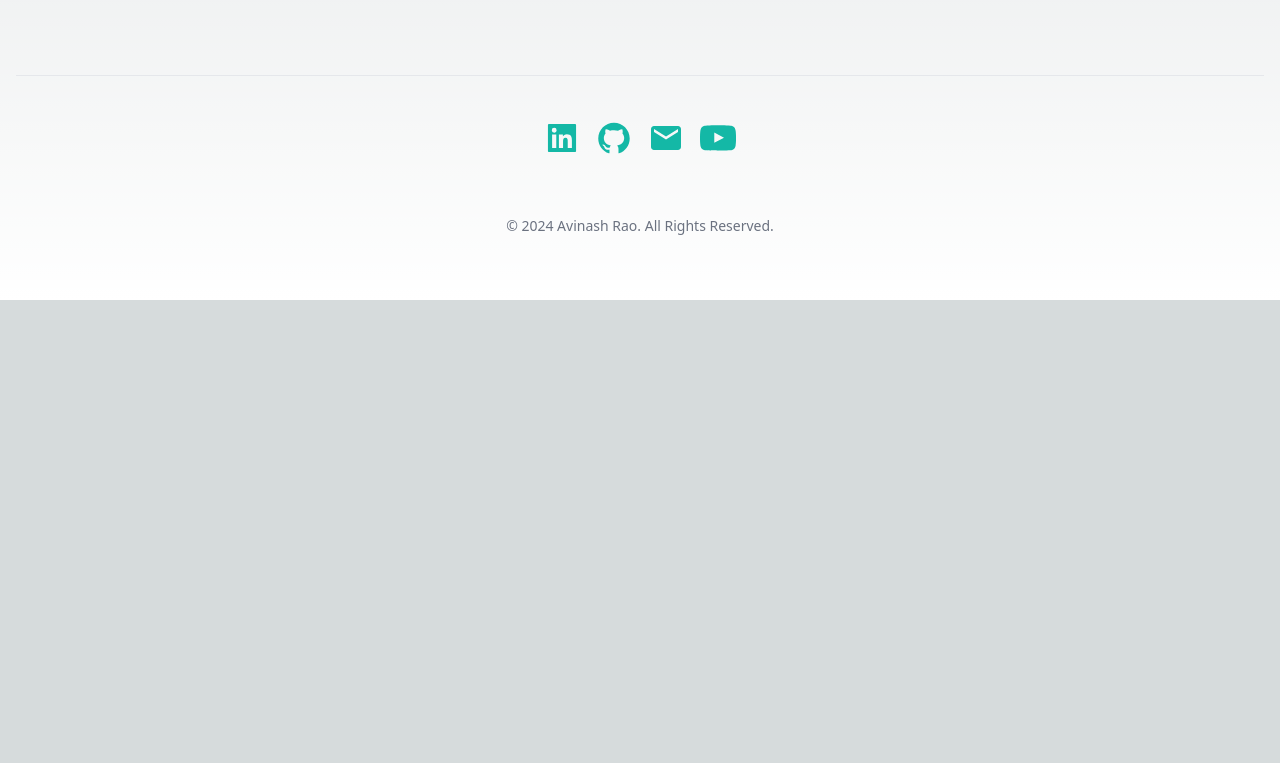
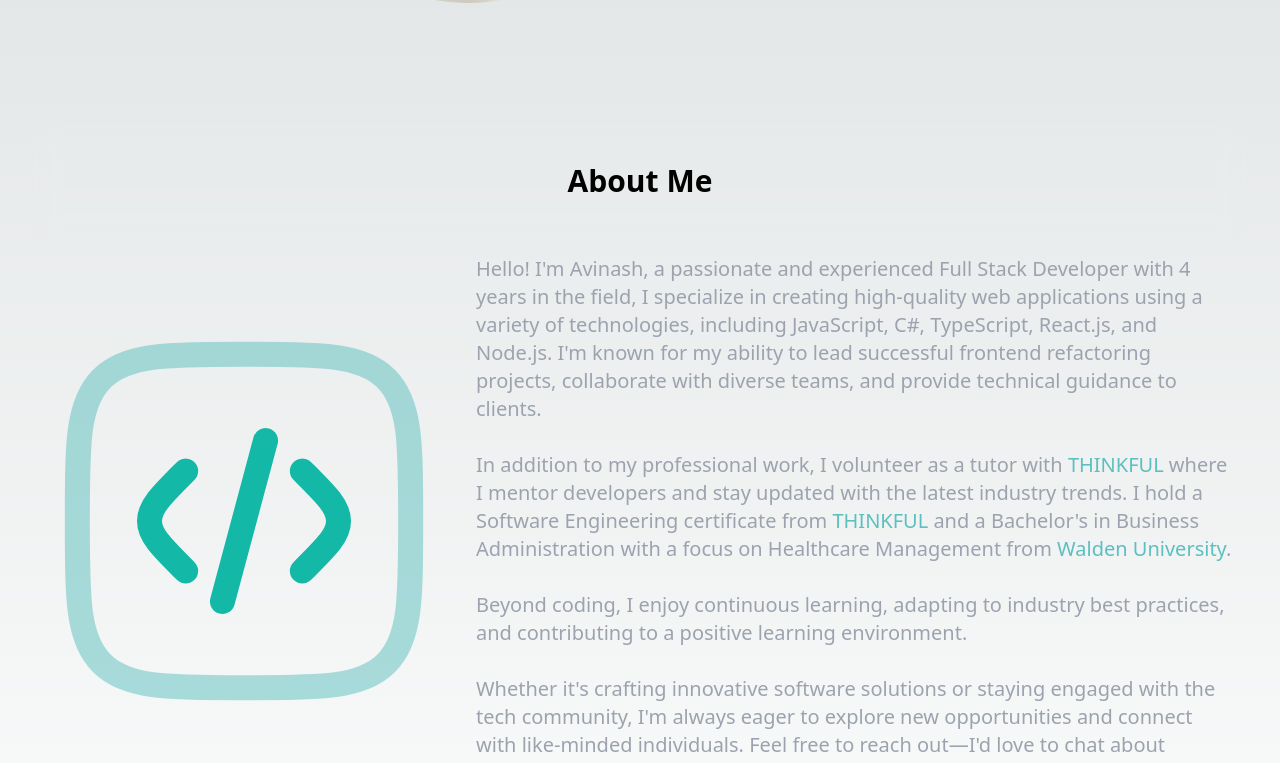
Before and after one commit to avinash7rao/my-site, a Next.js app: page / in a window 1280 px wide. Shown: the part 557-1320 px from the top of the page. Before the commit the page ends 857 px from the top, so only its background shows below. Built offline with nearby package versions, Linux system fonts and the light colour scheme.

Commit message:
added about section. updated styling

```diff
--- /dev/null
+++ b/components/_atoms/Title.tsx
@@ -0,0 +1,17 @@
+import React from "react";
+
+interface Props {
+  title: string;
+}
+
+const Title: React.FC<Props> = ({ title }) => {
+  return (
+    <div>
+      <h3 className='text-3xl font-bold mb-4 text-center py-4 rounded-lg backdrop-blur-md bg-white bg-opacity-25 lg:bg-inherit lg:py-10'>
+        {title}
+      </h3>
+    </div>
+  );
+};
+
+export default Title;
--- /dev/null
+++ b/components/_organisms/About.tsx
@@ -0,0 +1,36 @@
+import React from "react";
+import Section from "@/components/_templates/Section";
+import Image from "next/image";
+import Title from "../_atoms/Title";
+
+export interface AboutProps {
+  title: string;
+  content: string;
+  image: {
+    src: string;
+    alt: string;
+  };
+}
+
+const About: React.FC<{ about: AboutProps }> = ({ about }) => {
+  return (
+    <Section id='about'>
+      <Title title={about?.title} />
+      <div className='flex flex-col gap-8 px-3 items-center justify-center lg:flex-row'>
+        <Image
+          src={about?.image.src}
+          alt={about?.image.alt}
+          width={400}
+          height={400}
+          className='hidden lg:block'
+        />
+        <p
+          className='lg:text-left text-center text-md lg:text-xl'
+          dangerouslySetInnerHTML={{ __html: about?.content }}
+        />
+      </div>
+    </Section>
+  );
+};
+
+export default About;
--- a/components/_organisms/Hero.tsx
+++ b/components/_organisms/Hero.tsx
@@ -18,8 +18,8 @@
 
 const Hero: React.FC<HeroProps> = ({ info }) => {
   return (
-    <Section id='about'>
-      <div className='pb-10 flex flex-col lg:flex-row items-center justify-center gap-15'>
+    <Section id='/'>
+      <div className='pb-10 pt-8 flex flex-col lg:flex-row items-center justify-center gap-15'>
         <div className='mx-10 bg-gradient-to-b from-teal-500 rounded-full w-80 h-80 relative overflow-hidden mt-20 md:h-96 md:w-96 lg:flex-end'>
           <Image
             src={info?.avatar.src || ""}
--- a/data/info.json
+++ b/data/info.json
@@ -8,5 +8,13 @@
       "src": "/images/my-avatar.png",
       "alt": "Avinash's Avatar"
     }
+  },
+  "About": {
+    "title": "About Me",
+    "image": {
+      "src": "/images/about-me.svg",
+      "alt": "Ending Fragment Image"
+    },
+    "content": "Hello! I'm Avinash, a passionate and experienced Full Stack Developer with 4 years in the field, I specialize in creating high-quality web applications using a variety of technologies, including JavaScript, C#, TypeScript, React.js, and Node.js. I'm known for my ability to lead successful frontend refactoring projects, collaborate with diverse teams, and provide technical guidance to clients.<br><br>In addition to my professional work, I volunteer as a tutor with <a href='https://www.thinkful.com/' style='color: #5bc0be;' target='_blank' rel='noopener noreferrer'>THINKFUL</a> where I mentor developers and stay updated with the latest industry trends. I hold a Software Engineering certificate from <a href='https://www.thinkful.com/' style='color: #5bc0be;' target='_blank' rel='noopener noreferrer'>THINKFUL</a> and a Bachelor's in Business Administration with a focus on Healthcare Management from <a href='https://www.waldenu.edu/' style='color: #5bc0be;' target='_blank' rel='noopener noreferrer'>Walden University</a>.<br><br>Beyond coding, I enjoy continuous learning, adapting to industry best practices, and contributing to a positive learning environment.<br><br>Whether it's crafting innovative software solutions or staying engaged with the tech community, I'm always eager to explore new opportunities and connect with like-minded individuals. Feel free to reach out—I'd love to chat about technology, development, or anything else you find interesting!"
   }
 }
--- a/pages/index.tsx
+++ b/pages/index.tsx
@@ -9,6 +9,7 @@
 import Navbar from "@/components/_organisms/NavBar";
 import { HeroProps } from "@/components/_organisms/Hero";
 import { SocialLinks } from "@/components/_organisms/Footer";
+import { AboutProps } from "@/components/_organisms/About";
 
 type ThemeContextType = {
   darkMode: boolean;
@@ -22,10 +23,12 @@
 
 const Hero = lazy(() => import("@/components/_organisms/Hero"));
 const Footer = lazy(() => import("@/components/_organisms/Footer"));
+const About = lazy(() => import("@/components/_organisms/About"));
 
 export default function Home() {
   const [darkMode, setDarkMode] = useState(false);
   const [infoData, setInfoData] = useState<HeroProps | null>(null);
+  const [aboutData, setAboutData] = useState<AboutProps | null>(null);
   const [socialLinks, setSocialLinks] = useState<SocialLinks | null>(null);
   const toggleTheme = () => {
     setDarkMode(!darkMode);
@@ -37,9 +40,10 @@
         const response = await fetch("/api/allData");
         const result = await response.json();
 
-        if (result) {
-          setInfoData(result?.info);
-          setSocialLinks(result?.socialLinks);
+        if (result?.info) {
+          setInfoData(result.info);
+          setAboutData(result.info.About);
+          setSocialLinks(result.socialLinks);
         }
       } catch (error) {
         console.error("Error fetching data:", error);
@@ -64,6 +68,9 @@
             {infoData && <Hero info={infoData?.info} />}
           </Suspense>
           <Suspense fallback={<div>Loading...</div>}>
+            {aboutData && <About about={aboutData} />}
+          </Suspense>
+          <Suspense fallback={<div>Loading...</div>}>
             {socialLinks && <Footer socialLinks={socialLinks} />}
           </Suspense>
         </main>
--- a/styles/globals.css
+++ b/styles/globals.css
@@ -103,3 +103,7 @@
   color: inherit;
   text-decoration: none;
 }
+
+p {
+  color: rgb(156 163 175)
+}
```
Also changed, not shown: public/images/about-me.svg (added).
